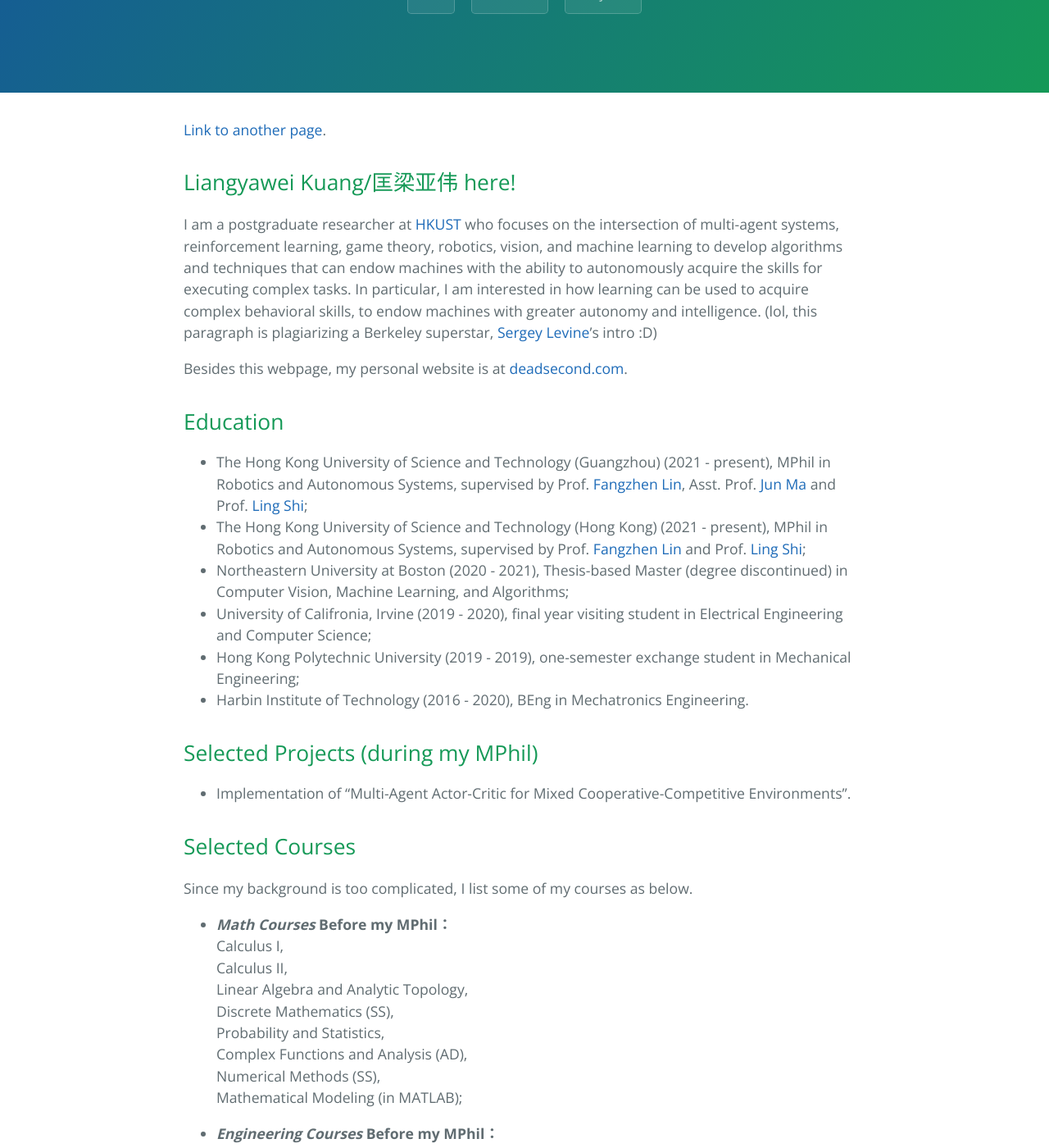
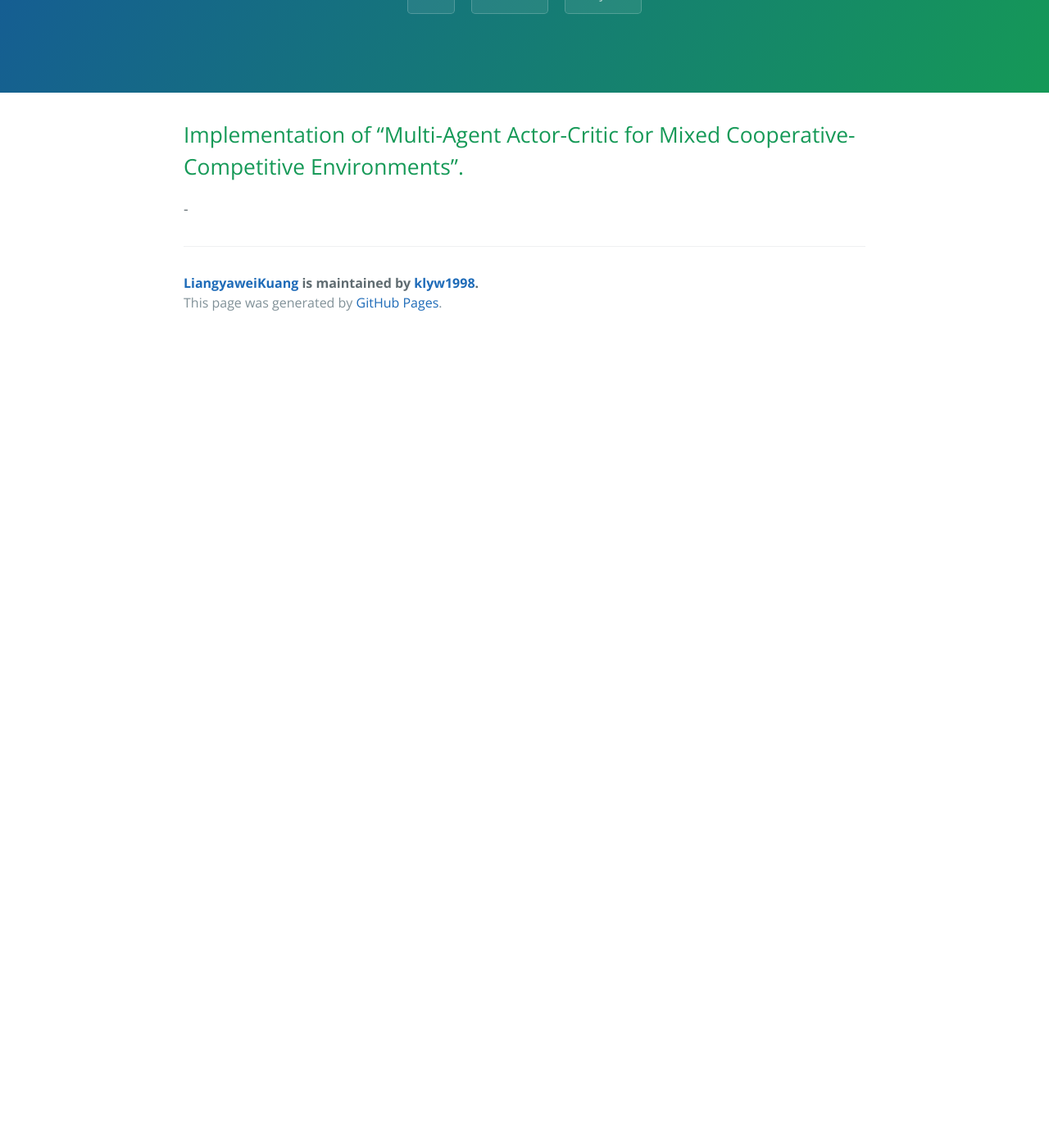
Before and after one commit to klyw1998/LiangyaweiKuang, a Jekyll site: the page built from projects.md, in a window 1280 px wide and 1400 px high, scrolled down 270 px. Shown: the whole window at 82% size. Built offline with Jekyll 4.4.1, drawn with Linux system fonts in a browser that asks for light colours; our own code applies the rules of GitHub Pages for plain Markdown files; after the commit the page ends 900 px from its top, so only the background shows below that; some of the changed text lies outside the part shown.

Commit message:
Update projects.md

```diff
--- a/projects.md
+++ b/projects.md
@@ -1,87 +1,8 @@
 ---
-title: 'Liangyawei Kuang'
+layout: default
+title: 'Selected Projects'
+description: During my MPhil...
 ---
 
-[Link to another page](./another-page.html).
-
-## Liangyawei Kuang/匡梁亚伟 here!
-I am a postgraduate researcher at [HKUST](https://hkust.edu.hk/) who focuses on the intersection of multi-agent systems, reinforcement learning, game theory, robotics, vision, and machine learning to develop algorithms and techniques that can endow machines with the ability to autonomously acquire the skills for executing complex tasks. In particular, I am interested in how learning can be used to acquire complex behavioral skills, to endow machines with greater autonomy and intelligence. (lol, this paragraph is plagiarizing a Berkeley superstar, [Sergey Levine](http://people.eecs.berkeley.edu/~svlevine/)'s intro :D)
-
-Besides this webpage, my personal website is at [deadsecond.com](https://www.deadsecond.com).
-
-## Education
-- The Hong Kong University of Science and Technology (Guangzhou) (2021 - present), MPhil in Robotics and Autonomous Systems, supervised by Prof. [Fangzhen Lin](https://facultyprofiles.ust.hk/profiles.php?profile=fangzhen-lin-flin#researchinterest), Asst. Prof. [Jun Ma](https://facultyprofiles.hkust-gz.edu.cn/faculty-personal-page?id=853) and Prof. [Ling Shi](https://facultyprofiles.ust.hk/profiles.php?profile=ling-shi-eesling);
-- The Hong Kong University of Science and Technology (Hong Kong) (2021 - present), MPhil in Robotics and Autonomous Systems, supervised by Prof. [Fangzhen Lin](https://facultyprofiles.ust.hk/profiles.php?profile=fangzhen-lin-flin#researchinterest) and Prof. [Ling Shi](https://facultyprofiles.ust.hk/profiles.php?profile=ling-shi-eesling);
-- Northeastern University at Boston (2020 - 2021), Thesis-based Master (degree discontinued) in Computer Vision, Machine Learning, and Algorithms;
-- University of Califronia, Irvine (2019 - 2020), final year visiting student in Electrical Engineering and Computer Science;
-- Hong Kong Polytechnic University (2019 - 2019), one-semester exchange student in Mechanical Engineering;
-- Harbin Institute of Technology (2016 - 2020), BEng in Mechatronics Engineering.
-
-## Selected Projects (during my MPhil)
-- Implementation of "Multi-Agent Actor-Critic for Mixed Cooperative-Competitive Environments".
-
-## Selected Courses
-Since my background is too complicated, I list some of my courses as below.
-- ***Math Courses* Before my MPhil：**
-Calculus I,
-Calculus II,
-Linear Algebra and Analytic Topology,
-Discrete Mathematics (SS),
-Probability and Statistics,
-Complex Functions and Analysis (AD),
-Numerical Methods (SS),
-Mathematical Modeling (in MATLAB);
-
-- ***Engineering Courses* Before my MPhil：**
-Machinery Dynamics,
-Linear Systems and Control,
-Systems Dynamics,
-Thermofluid Mechanics,
-Artificial Intelligence in Products,
-Design for Product Safety and Reliability,
-Aircraft Systems,
-Discrete Time Signal and Systems,
-Engineering Electromagnetics I,
-Engineering Electromagnetics II,
-Communication Systems I (AD),
-Communication Systems II,
-Digital Signal Processing,
-Integrated Electronic Circuit Design,
-Mobile Robotics;
-
-- ***Computer Science Courses* Before my MPhil：**
-Introduction to Programming (in Python),
-C Programming Language,
-Introduction to Machine Vision,
-Data Structures (AD),
-Design and Analysis of Algorithms (AD),
-Theory Of Computation and Automata (SS)，
-Organization of Digital Computers,
-Introduction to Data Management (in SQL),
-Fundamentals of Parallel Computing,
-Computer Networks,
-Foundations of Artificial Intelligence,
-Advanced Algorithms;
-
-- ***Pure Math Courses* During my MPhil：**
-Stochastic Processes,
-Functional Analysis (SS, MA),
-Linear-System Theory (Half of the course is Matrix Analysis, the other half is Linear Systems Theory),
-Sensing, Estimation & Control,
-Game Theory (AD, MA),
-Advanced Probability Theory I (MA),
-Advanced Probability Theory II (MA),
-Statistical Machine Learning (MA),
-Statistical Reinforcement Learning (SS, MA),
-Advanced Topics in Deep Learning (SS, MA);
-
-- ***Non-pure-math Courses* During my MPhil：**
-Operating Systems (AD),
-Deep Learning in Computer Vision (AD),
-Multi-Agent Systems (SS),
-Advanced Artificial Intelligence;
-
-(__AD__: auditing, which means I attended the class and all related activities as a normal student but earned no credits; __SS__: self-study; __OG__: ongoing; __IP__: in plan; __MA__: this course is in the math department)
-
-## Link
-- [Curriculum Vitae](https://github.com/klyw1998/LiangyaweiKuang/blob/gh-pages/cv.pdf)
+## Implementation of "Multi-Agent Actor-Critic for Mixed Cooperative-Competitive Environments".
+-
```
